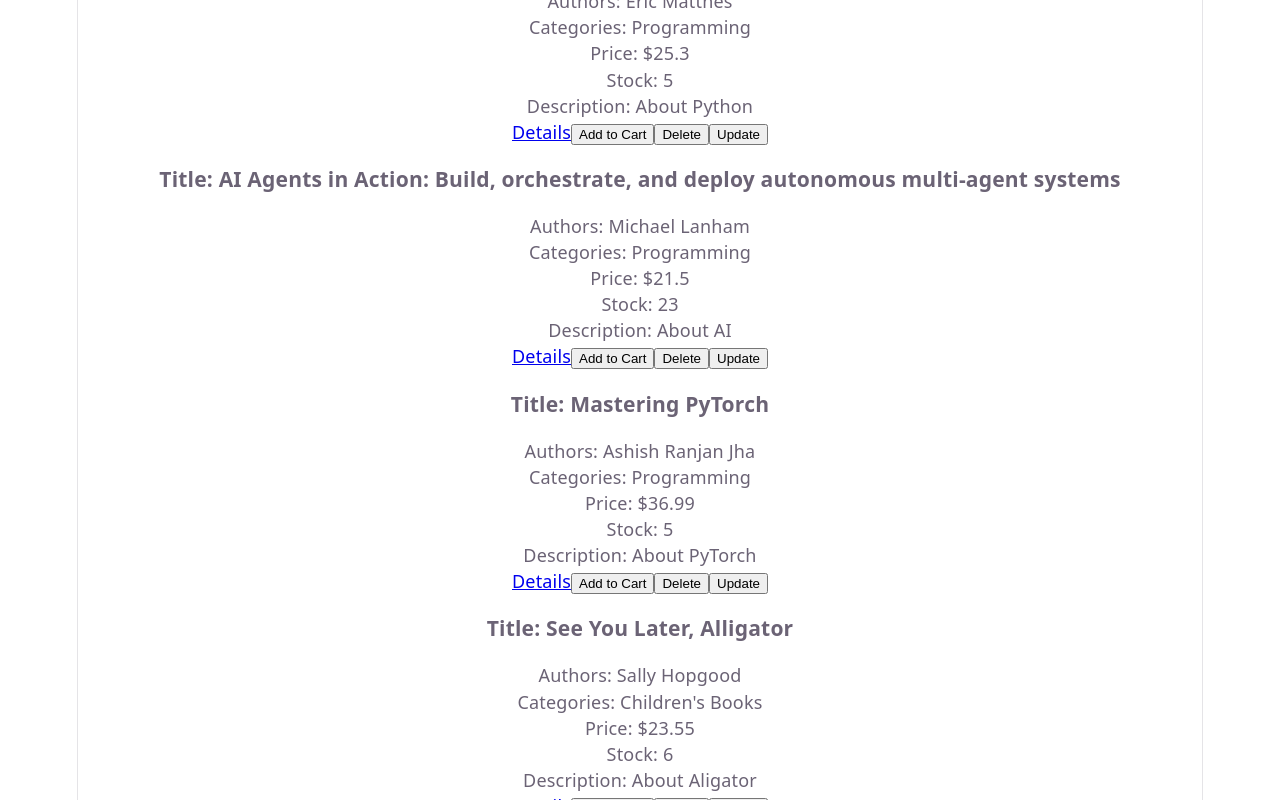
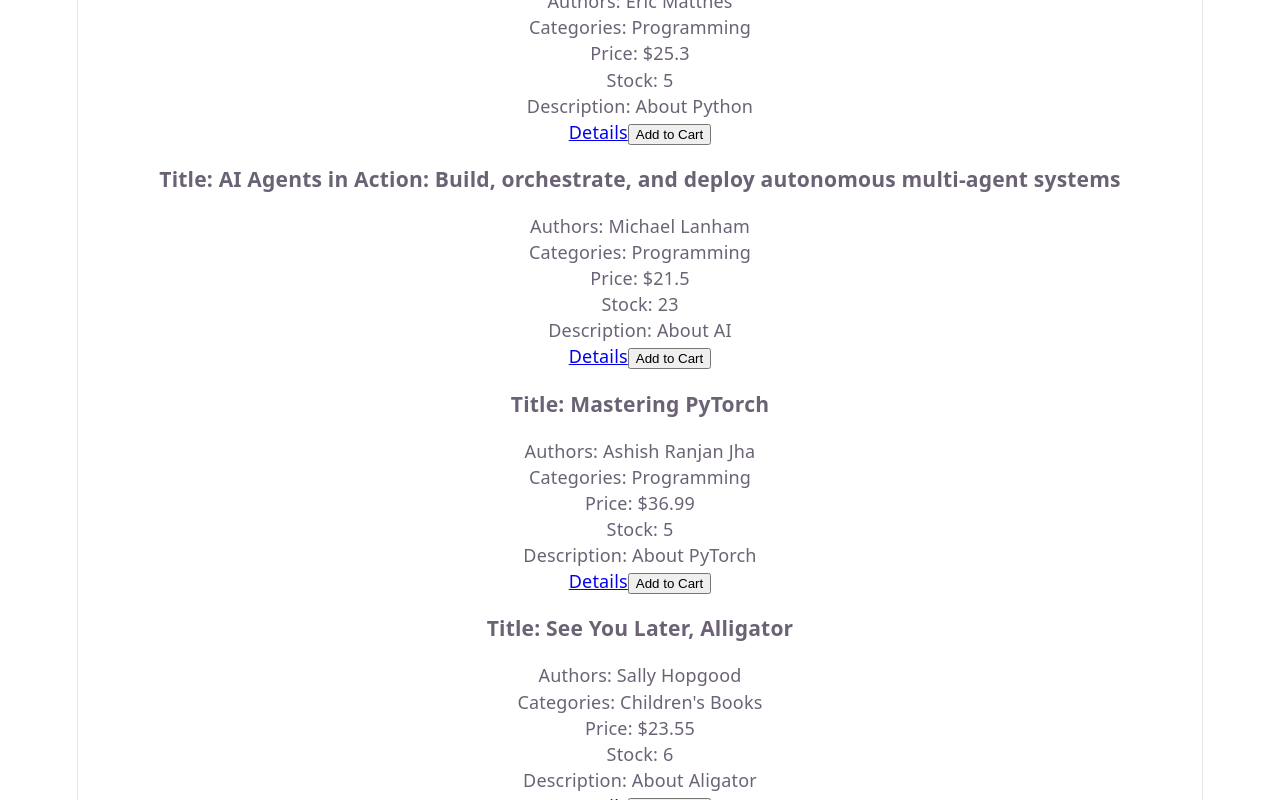
Before and after one commit to CppLover-code/Frontend-React-, a React (Vite) app in the folder Book_Library/: page /books in a window 1280 px wide. Shown: the part 1000-1800 px from the top of the page. Built offline with nearby package versions, Linux system fonts and the light colour scheme.

Commit message:
delete book

```diff
--- a/Book_Library/src/components/BookCard.jsx
+++ b/Book_Library/src/components/BookCard.jsx
@@ -1,10 +1,8 @@
 import { Link } from "react-router-dom";
 import useCart from "../hooks/useCart";
-import useBook from "../hooks/useBook";
 
 function BookCard({book})
 {
-    const {deleteBook, updateBook} = useBook();
     const {addToCart} = useCart();
 
     const {
@@ -38,11 +36,6 @@
 
             <button onClick={() => addToCart(book)}>Add to Cart</button>
 
-            <button onClick={() => deleteBook(id)}>Delete</button>
-
-            <button onClick={() => updateBook(id)}>Update</button>
-
-
         </article>
     );
 }
--- a/Book_Library/src/pages/BookPage.jsx
+++ b/Book_Library/src/pages/BookPage.jsx
@@ -5,7 +5,7 @@
 function BookPage()
 {
     const { addToCart } = useCart();
-    const { getBook } = useBook();
+    const { getBook, deleteBook } = useBook();
 
     const {id} = useParams();
 
@@ -20,6 +20,20 @@
         price,
         description
     } = book;
+
+    function handleDelete() {
+
+        const confirmed = window.confirm (
+            "Are you sure you want to delete this book?"
+        );
+
+        if (!confirmed) {
+            return;
+        }
+
+        deleteBook(book.id);
+        Navigate("/books");
+    }
 
     return (
         <>
@@ -48,6 +62,8 @@
 
             <button onClick={() => addToCart(book)}>Add to Cart</button>
 
+            <button onClick={() => handleDelete(book.id)}>Delete</button>
+
             <Link to={`/books/${id}/edit`}>
                 <button>Edit</button>
             </Link>
```
